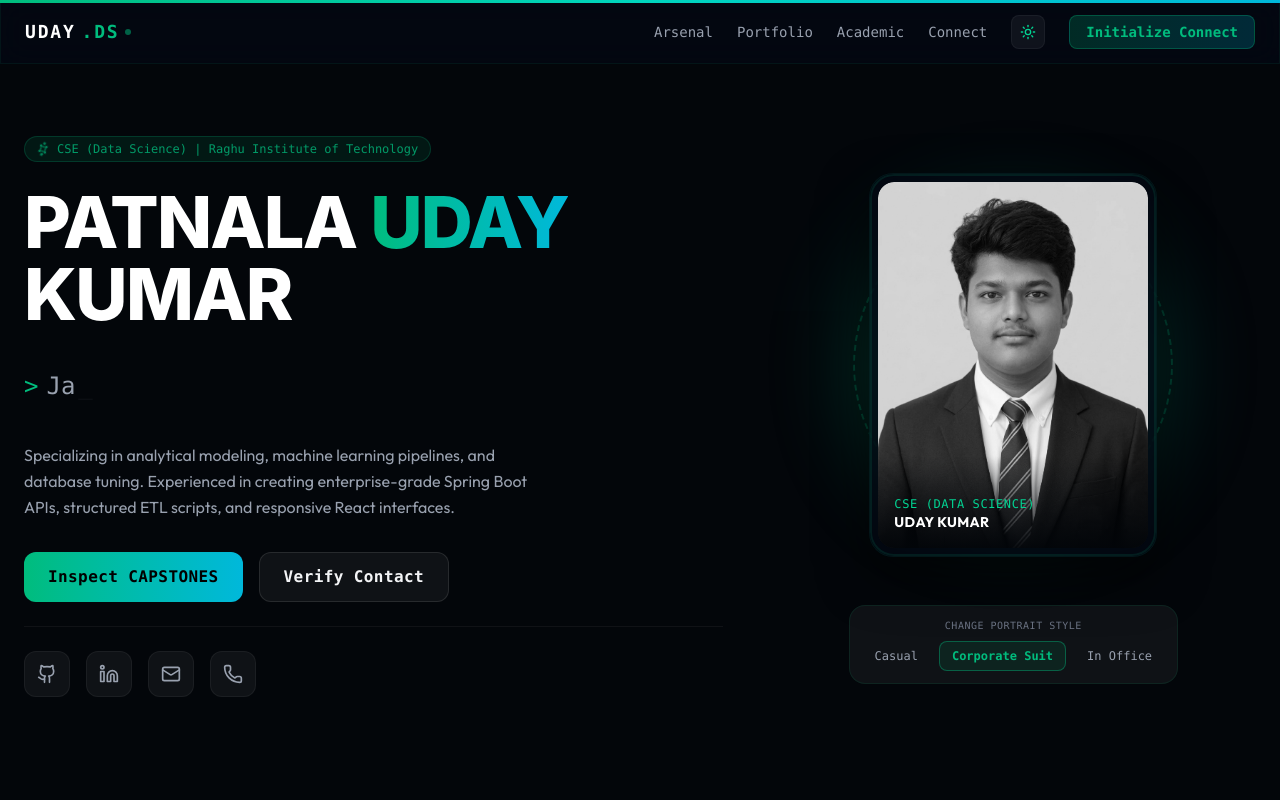
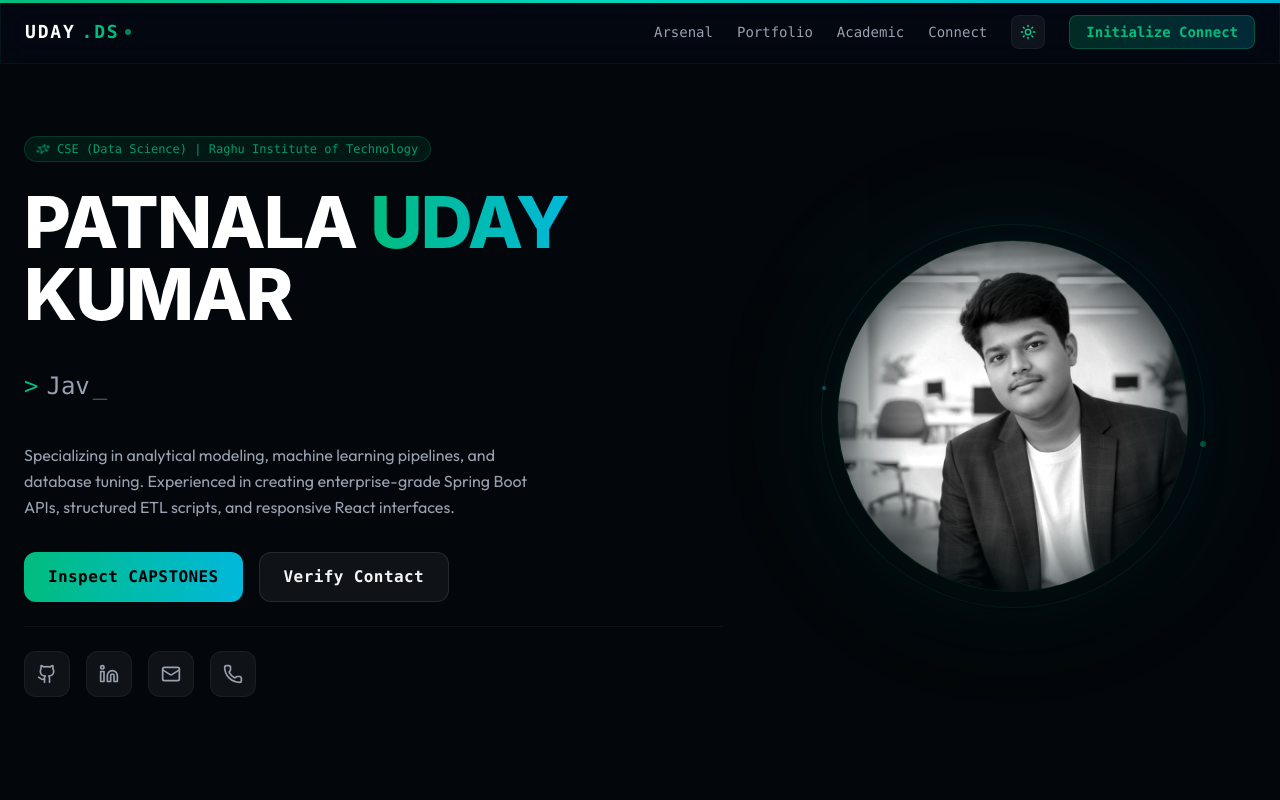
Before and after one commit to UdayPatnala/portifolio, a React (Vite) app: page / in a window 1280 px wide. Shown: the top 800 px of the page. Built offline with nearby package versions, Linux system fonts and the light colour scheme.

Commit message:
style: remove profile switcher and Hero3DCard, integrate casual profile photo with radial gradient mask and spinning orbit background, and curate project showcase to top 4 capstones

```diff
--- a/src/App.jsx
+++ b/src/App.jsx
@@ -27,7 +27,6 @@ import { Typewriter } from 'react-simple-typewriter';
 
 import ParticleBackground from './components/ParticleBackground';
 import CustomCursor from './components/CustomCursor';
-import Hero3DCard from './components/Hero3DCard';
 import ProjectCard from './components/ProjectCard';
 import DataScienceVisualizer from './components/DataScienceVisualizer';
 
@@ -132,94 +131,6 @@ const PROJECT_DATA = [
     github: "https://github.com/UdayPatnala/Spedex",
     live: "https://spe-dex.vercel.app",
     image: "/spedex_real.png"
-  },
-  {
-    title: "SkyFlow: Real-Time Weather Pipeline",
-    description: "A professional-grade, end-to-end data pipeline demonstrating stream ingestion, rolling window aggregation, and dashboard analytics.",
-    tags: ["Python", "Pandas", "Streamlit", "Plotly", "Open-Meteo API", "Dotenv"],
-    category: "Data Science & ML",
-    type: "ml",
-    highlights: [
-      "Decoupled producer-consumer setup with structured logging and environment overrides.",
-      "Continuous ingestion daemon polling weather metrics and saving to immutable stores.",
-      "Stream processing engine computing rolling 5-point averages and plotly trend charts."
-    ],
-    github: "https://github.com/UdayPatnala/SkyFlow",
-    live: "https://uday-skyflow.vercel.app",
-    image: "/skyflow_real.png"
-  },
-  {
-    title: "Customer Churn Prediction System",
-    description: "A machine learning pipeline that predicts user churn probability served via a FastAPI REST endpoint and an interactive Streamlit UI.",
-    tags: ["Scikit-learn", "FastAPI", "Streamlit", "Pandas", "Joblib", "Pydantic"],
-    category: "Data Science & ML",
-    type: "ml",
-    highlights: [
-      "Scikit-learn ColumnTransformer pipeline preventing data leakage during inference.",
-      "Hyperparameter optimization via GridSearchCV evaluated with accuracy & ROC-AUC.",
-      "Middleware tracing injecting unique X-Request-ID to FastAPI request headers."
-    ],
-    github: "https://github.com/UdayPatnala/churn-prediction-system",
-    live: "https://churn-prediction-system.vercel.app",
-    image: "/churn_real.png"
-  },
-  {
-    title: "TaskMaster Pro",
-    description: "A high-fidelity task management dashboard with dual access authorizations, real-time analytics, and fluid animations.",
-    tags: ["React.js", "Tailwind CSS", "Radix UI Primitives", "Framer Motion", "date-fns", "Docker"],
-    category: "Full-Stack & Web",
-    type: "web",
-    highlights: [
-      "Passcode authentication unlocking synchronized browser LocalStorage lists.",
-      "Custom circular SVG progress gauge dynamically animating on task status updates.",
-      "Export to Excel utility sheet parsing, date filters, and overdue task alerts."
-    ],
-    github: "https://github.com/UdayPatnala/TaskMaster-Pro",
-    live: "https://uday-taskmaster-pro.vercel.app",
-    image: "/taskmaster_real.png"
-  },
-  {
-    title: "JobFlow Copilot",
-    description: "A compliant, Human-in-the-Loop job application tracker dashboard that bypasses platform scraping blocks.",
-    tags: ["HTML5", "CSS3", "JavaScript", "Gemini API", "PowerShell", "Toast Alerts", "Web Audio API"],
-    category: "Software & Systems",
-    type: "sys",
-    highlights: [
-      "Resume adaptation engine utilizing Gemini 1.5 Flash to fit job keywords factually.",
-      "Startup integration scripting generating local PowerShell tasks for logon launch.",
-      "PowerShell-driven Toast reminders and Synthesized AudioContext dual chime alerts."
-    ],
-    github: "https://github.com/UdayPatnala/JobFlow",
-    live: "https://uday-jobflow-copilot.vercel.app",
-    image: "/jobflow_real.png"
-  },
-  {
-    title: "Smart Parking System",
-    description: "A parking slot allocation system demonstrating OOP structure, priority allocation queues, and clean architecture.",
-    tags: ["Java", "PriorityQueue", "EnumMap", "HashMap", "OOP Design", "Unit Testing"],
-    category: "Software & Systems",
-    type: "sys",
-    highlights: [
-      "Nearest-slot-first allocation engine powered by priority min-heaps.",
-      "Highly immutable domain records (Vehicle, ParkingSlot, Ticket) for thread safety.",
-      "Custom PowerShell compile-and-run harness bypassing external dependency weight."
-    ],
-    github: "https://github.com/UdayPatnala/SmartParking-Java",
-    live: "https://uday-smart-parking.vercel.app"
-  },
-  {
-    title: "ETL Data Pipeline",
-    description: "A production-style ETL utility extracting data from APIs and CSV files, engineering features in Pandas, and loading to PostgreSQL.",
-    tags: ["Python", "Pandas", "SQLAlchemy", "PostgreSQL", "dotenv", "CLI Tools"],
-    category: "Software & Systems",
-    type: "sys",
-    highlights: [
-      "Extracts and sanitizes JSON strings from REST APIs or local data structures.",
-      "Computes custom features (activity band, risk score) via vectorized calculations.",
-      "Loads and upserts records to PostgreSQL using SQLAlchemy connection pools."
-    ],
-    github: "https://github.com/UdayPatnala/Etl-Data-Pipeline",
-    live: "https://uday-etl-pipeline.vercel.app"
   }
 ];
 
@@ -331,29 +242,7 @@ const App = () => {
     }
   });
 
-  // Photo switcher
-  const [profilePhoto, setProfilePhoto] = useState('profile-casual.jpg');
-  const [activePhotoLabel, setActivePhotoLabel] = useState('Casual');
 
-  // Automatic photo switcher cycling effect
-  useEffect(() => {
-    const photos = [
-      { label: 'Casual', file: 'profile-casual.jpg' },
-      { label: 'Corporate Suit', file: 'profile-suit.jpg' },
-      { label: 'In Office', file: 'profile-office.jpg' }
-    ];
-
-    const interval = setInterval(() => {
-      setProfilePhoto((currentPhoto) => {
-        const currentIndex = photos.findIndex(p => p.file === currentPhoto);
-        const nextIndex = (currentIndex + 1) % photos.length;
-        setActivePhotoLabel(photos[nextIndex].label);
-        return photos[nextIndex].file;
-      });
-    }, 6000);
-
-    return () => clearInterval(interval);
-  }, []);
 
   // Filter project cards
   const [selectedFilter, setSelectedFilter] = useState('all');
@@ -702,47 +591,37 @@ const App = () => {
             </motion.div>
           </div>
 
-          {/* Right Profile 3D Card and switcher */}
-          <div className="lg:col-span-5 flex flex-col items-center justify-center space-y-6">
+          {/* Right Profile Photo with Radial Mask */}
+          <div className="lg:col-span-5 relative flex items-center justify-center h-[400px] md:h-[500px]">
+            {/* Soft glowing ambient circle behind the portrait */}
+            <div className="absolute w-72 h-72 md:w-80 md:h-80 bg-gradient-to-tr from-emerald-500/20 to-cyan-500/20 rounded-full blur-[80px] pointer-events-none animate-pulse" />
+
+            {/* Spinning decorative orbit ring */}
             <motion.div
-              initial={{ opacity: 0, scale: 0.9 }}
-              animate={{ opacity: 1, scale: 1 }}
-              transition={{ duration: 0.8, delay: 0.2 }}
+              animate={{ rotate: 360 }}
+              transition={{ duration: 24, repeat: Infinity, ease: "linear" }}
+              className="absolute w-80 h-80 md:w-96 md:h-96 border border-emerald-500/10 dark:border-emerald-500/5 rounded-full pointer-events-none flex items-center justify-center"
             >
-              <Hero3DCard imgSrc={profilePhoto} />
+              <div className="w-1.5 h-1.5 rounded-full bg-emerald-500/40 absolute -top-1" />
+              <div className="w-1 h-1 rounded-full bg-cyan-500/40 absolute -bottom-0.5" />
             </motion.div>
 
-            {/* Interactive Photo Swapping panel */}
+            {/* Profile image with circular fade gradient mask */}
             <motion.div
-              initial={{ opacity: 0 }}
-              animate={{ opacity: 1 }}
-              transition={{ delay: 0.6 }}
-              className={`p-3 border rounded-2xl flex flex-col items-center space-y-2 z-10 transition-colors duration-300 ${
-                isDarkMode ? 'bg-white/5 border-emerald-500/10' : 'bg-white/90 border-emerald-500/20 shadow-md'
-              }`}
+              initial={{ opacity: 0, scale: 0.95 }}
+              animate={{ opacity: 1, scale: 1 }}
+              transition={{ duration: 1.2, ease: "easeOut" }}
+              className="relative w-72 h-72 md:w-88 md:h-88 rounded-full overflow-hidden border border-emerald-500/10 shadow-2xl bg-black/10 dark:bg-white/[0.02] flex items-center justify-center"
             >
-              <span className="text-[10px] font-mono text-gray-500 uppercase tracking-wider">Change Portrait Style</span>
-              <div className="flex gap-2">
-                {[
-                  { label: 'Casual', file: 'profile-casual.jpg', color: 'hover:text-emerald-500 hover:border-emerald-500/30' },
-                  { label: 'Corporate Suit', file: 'profile-suit.jpg', color: 'hover:text-cyan-500 hover:border-cyan-500/30' },
-                  { label: 'In Office', file: 'profile-office.jpg', color: 'hover:text-amber-500 hover:border-amber-500/30' }
-                ].map((item) => (
-                  <button
-                    key={item.label}
-                    onClick={() => handlePhotoChange(item.file, item.label)}
-                    className={`px-3 py-1.5 text-xs font-mono rounded-lg border transition-all duration-300 cursor-none ${
-                      activePhotoLabel === item.label
-                        ? 'bg-emerald-500/10 border-emerald-500/40 text-emerald-500 font-bold'
-                        : `bg-transparent border-transparent ${
-                            isDarkMode ? 'text-gray-400' : 'text-slate-500'
-                          } ` + item.color
-                    }`}
-                  >
-                    {item.label}
-                  </button>
-                ))}
-              </div>
+              <img
+                src="profile.jpg"
+                alt="Patnala Uday Kumar Profile"
+                className="w-full h-full object-cover filter grayscale contrast-110 hover:grayscale-0 transition-all duration-750 select-none pointer-events-none"
+                style={{
+                  maskImage: 'radial-gradient(circle, rgba(0,0,0,1) 45%, rgba(0,0,0,0.1) 85%, rgba(0,0,0,0) 100%)',
+                  WebkitMaskImage: 'radial-gradient(circle, rgba(0,0,0,1) 45%, rgba(0,0,0,0.1) 85%, rgba(0,0,0,0) 100%)'
+                }}
+              />
             </motion.div>
           </div>
         </div>
@@ -853,10 +732,9 @@ const App = () => {
             isDarkMode ? 'bg-white/5 border-white/5' : 'bg-slate-100 border-slate-200'
           }`}>
             {[
-              { id: 'all', label: 'All Capstones' },
+              { id: 'all', label: 'All Projects' },
               { id: 'ml', label: 'Data Science & ML' },
-              { id: 'web', label: 'Full-Stack & Web' },
-              { id: 'sys', label: 'Software & Systems' }
+              { id: 'web', label: 'Full-Stack & Web' }
             ].map((tab) => (
               <button
                 key={tab.id}
--- a/src/components/Hero3DCard.jsx
+++ /dev/null
@@ -1,116 +0,0 @@
-import React, { useState, useRef } from 'react';
-import { motion, useMotionValue, useTransform, useSpring } from 'framer-motion';
-
-const Hero3DCard = ({ imgSrc }) => {
-  const cardRef = useRef(null);
-  const [hovered, setHovered] = useState(false);
-
-  const x = useMotionValue(0);
-  const y = useMotionValue(0);
-
-  const rotateX = useSpring(useTransform(y, [-0.5, 0.5], [15, -15]), { stiffness: 300, damping: 20 });
-  const rotateY = useSpring(useTransform(x, [-0.5, 0.5], [-15, 15]), { stiffness: 300, damping: 20 });
-
-  const translateImgX = useSpring(useTransform(x, [-0.5, 0.5], [-8, 8]), { stiffness: 300, damping: 20 });
-  const translateImgY = useSpring(useTransform(y, [-0.5, 0.5], [-8, 8]), { stiffness: 300, damping: 20 });
-
-  const glareX = useTransform(x, [-0.5, 0.5], ['0%', '100%']);
-  const glareY = useTransform(y, [-0.5, 0.5], ['0%', '100%']);
-
-  const handleMouseMove = (e) => {
-    if (!cardRef.current) return;
-    const rect = cardRef.current.getBoundingClientRect();
-
-    const width = rect.width;
-    const height = rect.height;
-    const mouseX = e.clientX - rect.left - width / 2;
-    const mouseY = e.clientY - rect.top - height / 2;
-
-    x.set(mouseX / width);
-    y.set(mouseY / height);
-  };
-
-  const handleMouseEnter = () => {
-    setHovered(true);
-  };
-
-  const handleMouseLeave = () => {
-    setHovered(false);
-    x.set(0);
-    y.set(0);
-  };
-
-  return (
-    <div
-      className="relative flex items-center justify-center py-6 select-none"
-      style={{ perspective: 1000 }}
-    >
-      {/* Dashed outer spinning border */}
-      <motion.div
-        animate={{ rotate: 360 }}
-        transition={{ duration: 18, repeat: Infinity, ease: "linear" }}
-        className="absolute w-72 h-72 md:w-80 md:h-80 border-2 border-dashed border-emerald-500/25 rounded-full pointer-events-none"
-      />
-
-      {/* Outer ambient green glow */}
-      <div className="absolute w-56 h-56 md:w-64 md:h-64 bg-gradient-to-tr from-emerald-500 to-teal-600 rounded-full blur-[60px] opacity-25 animate-pulse pointer-events-none" />
-
-      {/* Main Interactive Card */}
-      <motion.div
-        ref={cardRef}
-        onMouseMove={handleMouseMove}
-        onMouseEnter={handleMouseEnter}
-        onMouseLeave={handleMouseLeave}
-        style={{
-          rotateX,
-          rotateY,
-          transformStyle: 'preserve-3d',
-        }}
-        className="relative w-64 h-80 md:w-72 md:h-96 rounded-3xl overflow-hidden glass-panel border border-emerald-500/10 shadow-[0_20px_50px_rgba(0,0,0,0.6)] cursor-none"
-      >
-        {/* Glowing border outline */}
-        <motion.div
-          animate={{
-            borderColor: hovered ? 'rgba(16, 185, 129, 0.7)' : 'rgba(16, 185, 129, 0.12)'
-          }}
-          className="absolute inset-0 rounded-3xl border-2 pointer-events-none z-30 transition-colors duration-300"
-        />
-
-        {/* Content wrapper with depth */}
-        <div
-          className="absolute inset-2 rounded-2xl overflow-hidden bg-[#050c14]/80"
-          style={{ transform: 'translateZ(10px)', transformStyle: 'preserve-3d' }}
-        >
-          {/* Image Layer with translation */}
-          <motion.img
-            src={imgSrc}
-            alt="Patnala Uday Kumar"
-            style={{
-              x: translateImgX,
-              y: translateImgY,
-              transform: 'translateZ(20px) scale(1.08)'
-            }}
-            className="w-full h-full object-cover rounded-2xl grayscale hover:grayscale-0 transition-all duration-500"
-          />
-
-          {/* Glare Sheet Effect */}
-          <motion.div
-            style={{
-              background: `radial-gradient(circle at ${glareX} ${glareY}, rgba(255,255,255,0.09) 0%, transparent 65%)`,
-              transform: 'translateZ(30px)'
-            }}
-            className="absolute inset-0 pointer-events-none z-20"
-          />
-
-          {/* Bottom Accent bar */}
-          <div className="absolute bottom-0 inset-x-0 h-1/4 bg-gradient-to-t from-[#020509]/95 to-transparent flex flex-col justify-end p-4 z-10">
-            <span className="text-xs font-mono text-emerald-400 tracking-wider">CSE (DATA SCIENCE)</span>
-            <span className="text-sm font-bold text-white tracking-wide">UDAY KUMAR</span>
-          </div>
-        </div>
-      </motion.div>
-    </div>
-  );
-};
-
-export default Hero3DCard;
```
